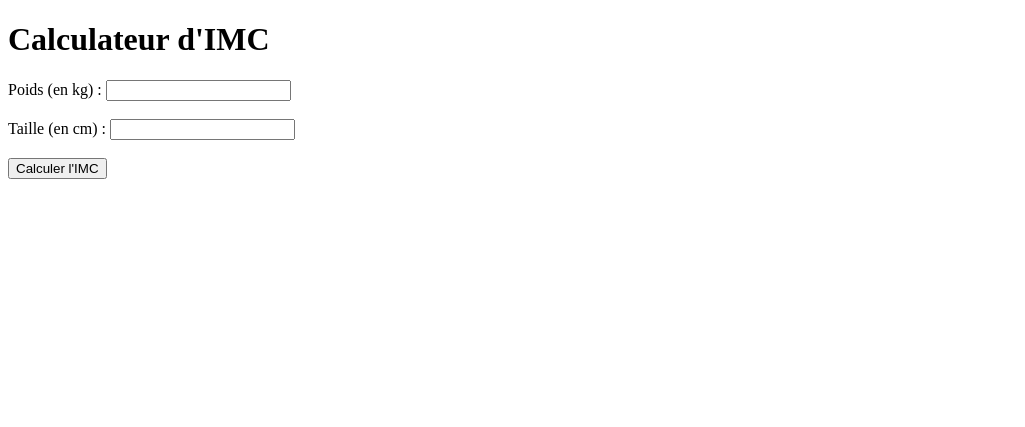
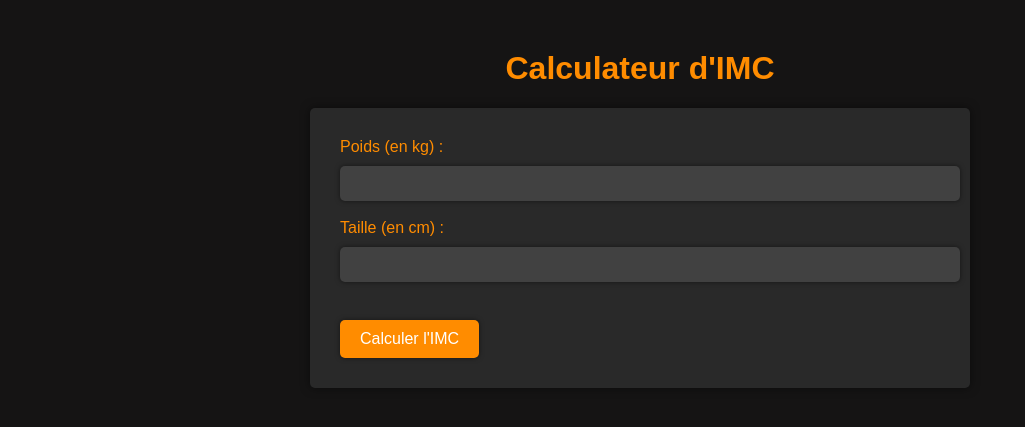
Before and after one commit to lolothi/ProjetFlask, a Flask app: page /imc in a window 1280 px wide. Shown: the top 427 px of the page, without its empty margins (0-1025 px from the left). Run offline with Flask 2, Linux system fonts and the light colour scheme.

Commit message:
styles imc

```diff
--- a/templates/imc.html
+++ b/templates/imc.html
@@ -3,7 +3,57 @@
 <head>
 	<title>Calculateur d'IMC</title>
 	<meta charset="UTF-8">
-	<meta name="viewport" content="width=device-width, initial-scale=1.0">
+	<style>
+		body {
+			font-family: Arial, sans-serif;
+			margin: 0;
+			padding: 0;
+			background-color: #151414;
+			color: #fff;
+		}
+		h1 {
+			text-align: center;
+			margin-top: 50px;
+			color: #ff8c00;
+		}
+		form {
+			max-width: 600px;
+			margin: 0 auto;
+			padding: 30px;
+			background-color: #292929;
+			border-radius: 5px;
+			box-shadow: 0 0 10px rgba(0, 0, 0, 0.5);
+		}
+		label {
+			display: block;
+			margin-bottom: 10px;
+			color: #ff8c00;
+		}
+		#poids,#taille {
+			width: 100%;
+			padding: 10px;
+			border: none;
+			border-radius: 5px;
+			box-shadow: 0 0 5px rgba(0, 0, 0, 0.5);
+			background-color: #414141;
+			color: #fff;
+		}
+		button[type="submit"] {
+			display: block;
+			margin-top: 20px;
+			padding: 10px 20px;
+			border: none;
+			border-radius: 5px;
+			background-color: #ff8c00;
+			color: #fff;
+			font-size: 16px;
+			cursor: pointer;
+			box-shadow: 0 0 5px rgba(0, 0, 0, 0.5);
+		}
+		button[type="submit"]:hover {
+			background-color: #404040;
+		}
+	</style>
 </head>
 <body>
 	<h1>Calculateur d'IMC</h1>
```
